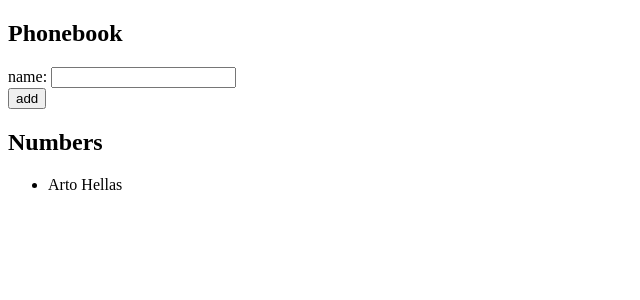
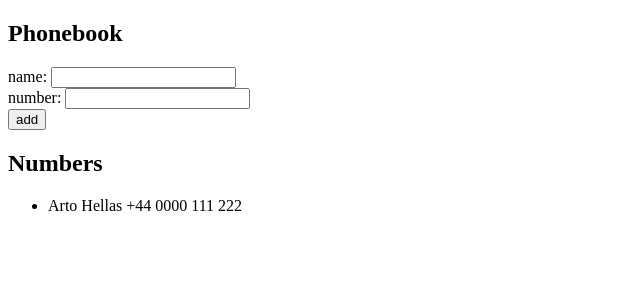
Before and after one commit to Matthew-Morris-dev/fullstackopen, a React (Create React App) app in the folder part2/phonebook/: page / in a window 1280 px wide. Shown: the top 300 px of the page, without its empty margins (0-640 px from the left). Built offline with nearby package versions, Linux system fonts and the light colour scheme.

Commit message:
exercise 2.8

```diff
--- a/part2/phonebook/src/App.js
+++ b/part2/phonebook/src/App.js
@@ -1,13 +1,15 @@
 import React, { useState } from "react";
 
 const App = () => {
-    const [persons, setPersons] = useState([{ name: "Arto Hellas" }]);
+    const [persons, setPersons] = useState([{ name: "Arto Hellas", number: "+44 0000 111 222" }]);
     const [newName, setNewName] = useState("");
+    const [newNumber, setNewNumber] = useState("");
 
     const addPerson = (event) => {
         event.preventDefault();
         const newPerson = {
-            name: newName
+            name: newName,
+            number: newNumber
         };
 
         if (persons.some((person) => person.name === newName)) {
@@ -23,6 +25,10 @@
         setNewName(event.target.value);
     };
 
+    const handleNumberChange = (event) => {
+        setNewNumber(event.target.value);
+    };
+
     return (
         <div>
             <h2>Phonebook</h2>
@@ -31,13 +37,18 @@
                     name: <input value={newName} onChange={handleNameChange} />
                 </div>
                 <div>
+                    number: <input value={newNumber} onChange={handleNumberChange} />
+                </div>
+                <div>
                     <button type="submit">add</button>
                 </div>
             </form>
             <h2>Numbers</h2>
             <ul>
                 {persons.map((person) => (
-                    <li key={person.name}>{person.name}</li>
+                    <li key={person.name}>
+                        {person.name} {person.number}
+                    </li>
                 ))}
             </ul>
         </div>
```
